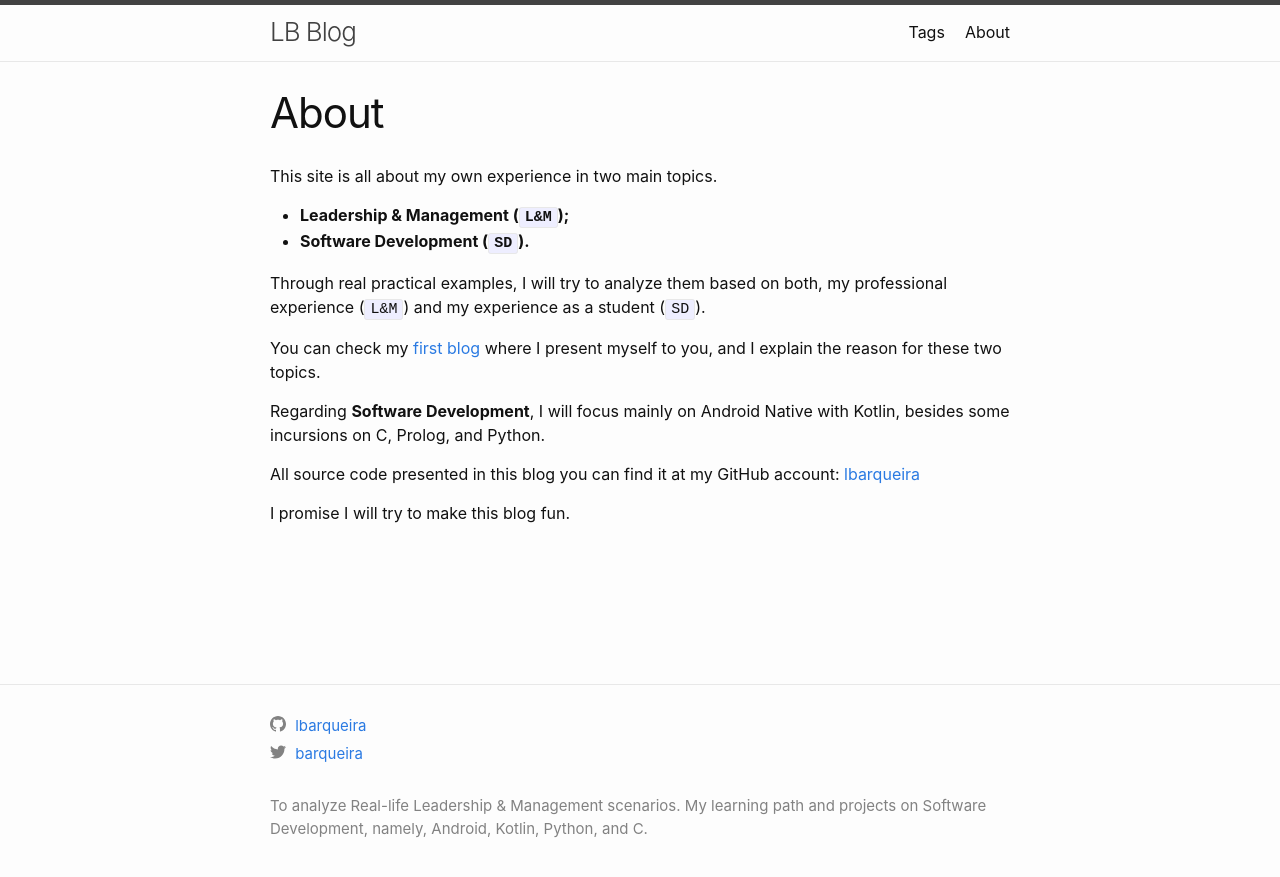
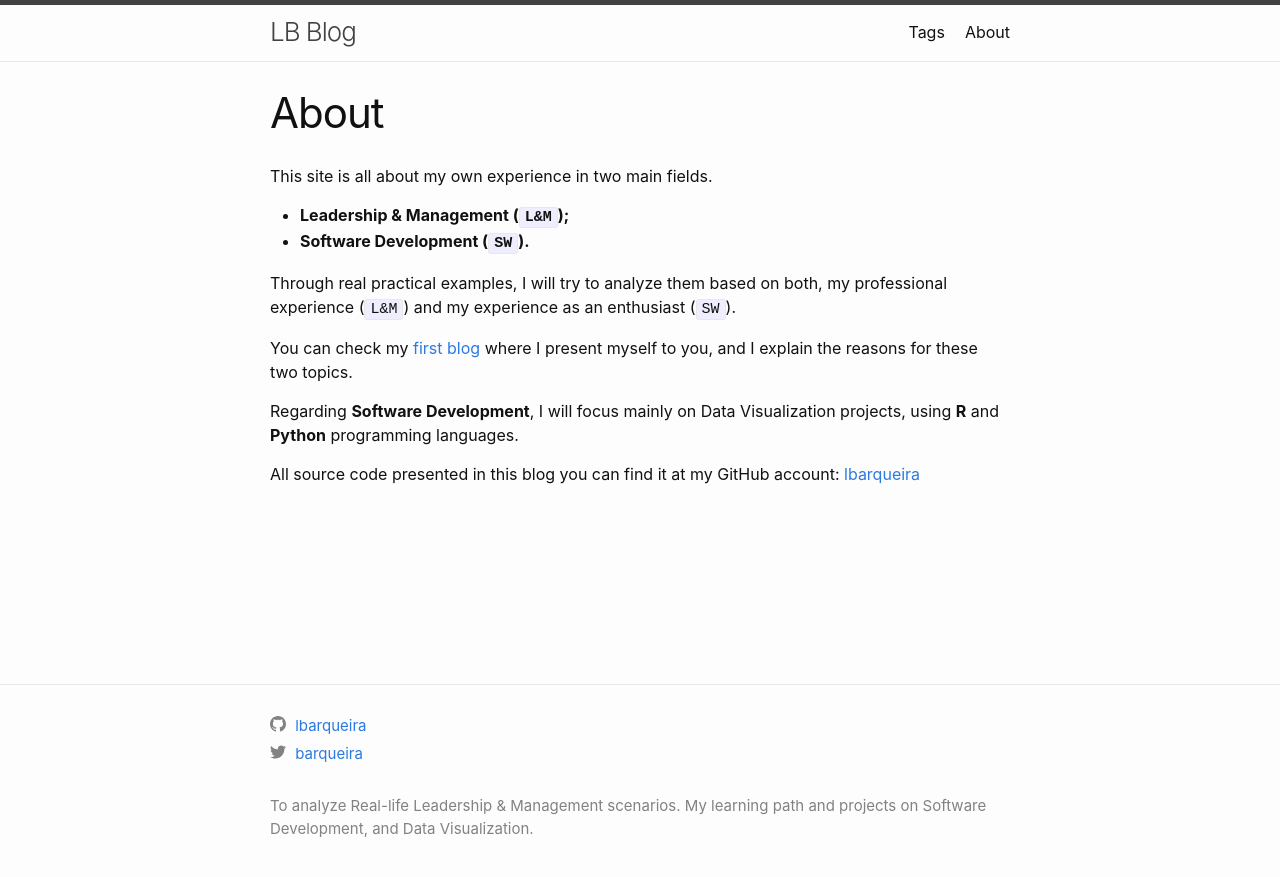
Before and after one commit to lbarqueira/lbarqueira.github.io, a Jekyll site: the page built from 02_about.md, in a window 1280 px wide. Shown: the top 877 px of the page. Built offline with Jekyll 4.4.1, drawn with Linux system fonts in a browser that asks for light colours.

```diff
--- a/02_about.md
+++ b/02_about.md
@@ -4,20 +4,18 @@ title: About
 permalink: /about/
 ---
 
-This site is all about my own experience in two main topics.
+This site is all about my own experience in two main fields.
 
 - __Leadership & Management (`L&M`);__
-- __Software Development (`SD`).__
+- __Software Development (`SW`).__
 
-Through real practical examples, I will try to analyze them based on both, my professional experience (`L&M`) and my experience as a student (`SD`).
+Through real practical examples, I will try to analyze them based on both, my professional experience (`L&M`) and my experience as an enthusiast (`SW`).
 
-You can check my [first blog][Great to meet you!] where I present myself to you, and I explain the reason for these two topics.
+You can check my [first blog][Great to meet you!] where I present myself to you, and I explain the reasons for these two topics.
 
 [Great to meet you!]: https://lbarqueira.github.io/2022/03/01/my-first-blog-post.html
 
-Regarding __Software Development__, I will focus mainly on Android Native with Kotlin, besides some incursions on C, Prolog, and Python.
+Regarding __Software Development__, I will focus mainly on Data Visualization projects, using __R__ and __Python__ programming languages.
 
 All source code presented in this blog you can find it at my GitHub account:
 [lbarqueira](https://github.com/lbarqueira)
-
-I promise I will try to make this blog fun.
--- a/Gemfile
+++ b/Gemfile
@@ -7,7 +7,8 @@ source "https://rubygems.org"
 #
 # This will help ensure the proper Jekyll version is running.
 # Happy Jekylling!
-gem "jekyll", "~> 4.2.2"
+# see version with jekyll --version
+gem "jekyll", "~> 4.3.2"
 # This is the default theme for new Jekyll sites. You may change this to anything you like.
 # Removed minima theme as it is now a regular theme
 # gem "minima", "~> 2.5"
--- a/_config.yml
+++ b/_config.yml
@@ -22,8 +22,7 @@ title: LB Blog
 # email: luis.barqueira@hotmail.com
 description: >- # this means to ignore newlines until "baseurl:"
   To analyze Real-life Leadership & Management scenarios.
-  My learning path and projects on Software Development, namely,
-  Android, Kotlin, Python, and C.
+  My learning path and projects on Software Development, and Data Visualization.
 baseurl: "" # the subpath of your site, e.g. /blog
 url: "https://lbarqueira.github.io" # the base hostname & protocol for your site, e.g. http://example.com
 twitter_username: barqueira
```
Also changed, not shown: _posts/2022-03-01-my-first-blog-post.md (+2 -2 lines), _posts/2023-03-29-assault-deaths-oecd.md (added, +13 -0 lines), tag/Rstats.md (added, +7 -0 lines), tag/SW.md (added, +7 -0 lines), tag/Visualization.md (added, +7 -0 lines), Gemfile.lock, assets/images/oecd-assault.png (added).
